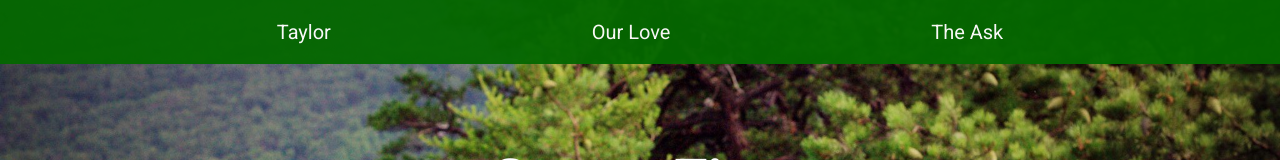
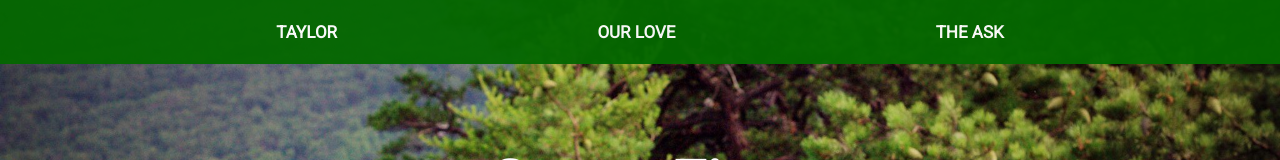
Before and after one commit to nickderobertis/proposal-site, an Angular app in the folder proposal-app/: page / in a window 1280 px wide. Shown: the top 160 px of the page. Built offline with nearby package versions, Linux system fonts and the light colour scheme.

Commit message:
All caps, bold header links

```diff
--- a/proposal-app/src/app/custom-material-module/main-header/main-header.component.css
+++ b/proposal-app/src/app/custom-material-module/main-header/main-header.component.css
@@ -17,4 +17,7 @@
 .header-link {
   color: white;
   text-decoration: none;
+  text-transform: uppercase;
+  font-weight: bold;
+  font-size: 17px;
 }
```
